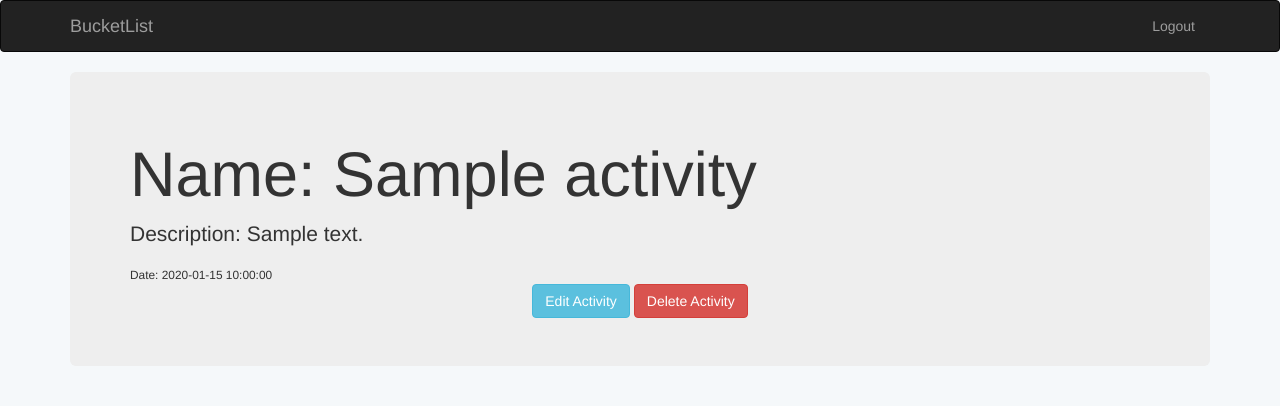
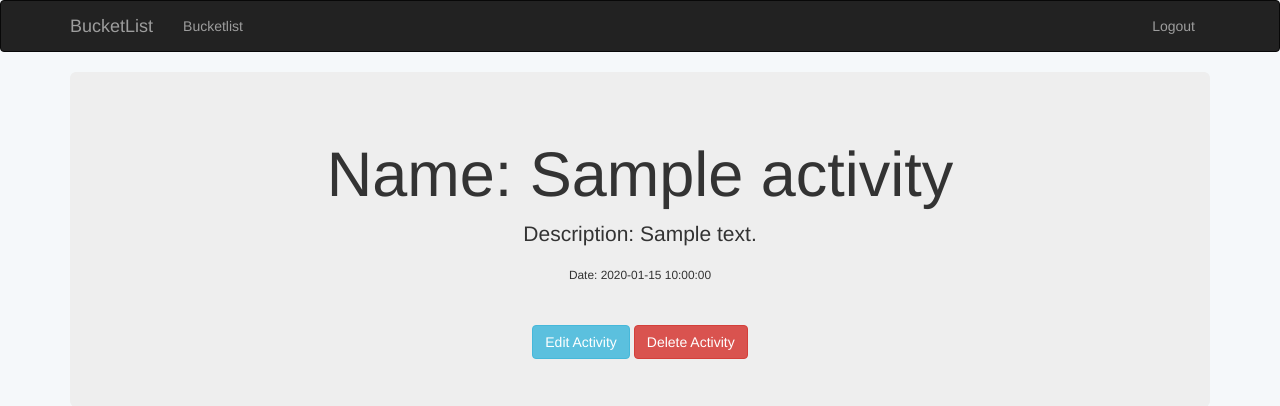
Before and after one commit to clemwek/bucketapp, a Flask app: template bucketapp/templates/show_activity.html in a window 1280 px wide. Shown: the top 406 px of the page. Run offline with Flask 2, Linux system fonts and the light colour scheme; the visitor is signed in with stand-in values (Sample User, id 1); the template is opened without the code that fills it: most values are stand-ins (such as "Sample title", 1, 10 or a date in 2020); parts of the project's set-up code (start-up, migrations or seed data) failed here and were passed over; some libraries are stand-ins or nearby versions.

Commit message:
Add link to bucketlist

```diff
--- a/bucketapp/templates/base.html
+++ b/bucketapp/templates/base.html
@@ -21,6 +21,11 @@
                     <a class="navbar-brand" href="/">BucketList</a>
                 </div>
                 <div id="navbar" class="collapse navbar-collapse">
+                    {% if session['logged_in'] == True %}
+                        <ul class="nav navbar-nav navbar-left">
+                            <li><a href="/bucketlist">Bucketlist</a></li>
+                        </ul>
+                    {% endif %}
                     <ul class="nav navbar-nav navbar-right">
                         {% if session['logged_in'] == True %}
                         <li><a href="/logout">Logout</a></li>
--- a/bucketapp/templates/show_activity.html
+++ b/bucketapp/templates/show_activity.html
@@ -7,9 +7,12 @@
     <div class="jumbotron">
         <div class="row">
             <div class="col-md-12">
-                <h1>Name: {{ activity.name }}</h1>
-                <p>Description: {{ activity.description }}</p>
-                <small>Date: {{ activity.date }}</small>
+                <div class="text-center">
+                    <h1>Name: {{ activity.name }}</h1>
+                    <p>Description: {{ activity.description }}</p>
+                    <small>Date: {{ activity.date }}</small>
+                </div>
+                <hr/>
             </div>
             <div class="text-center">
                 <a href="/edit_activity/{{ bucket_id }}/{{ activity.id }}" class="btn btn-info">Edit Activity</a>
```
